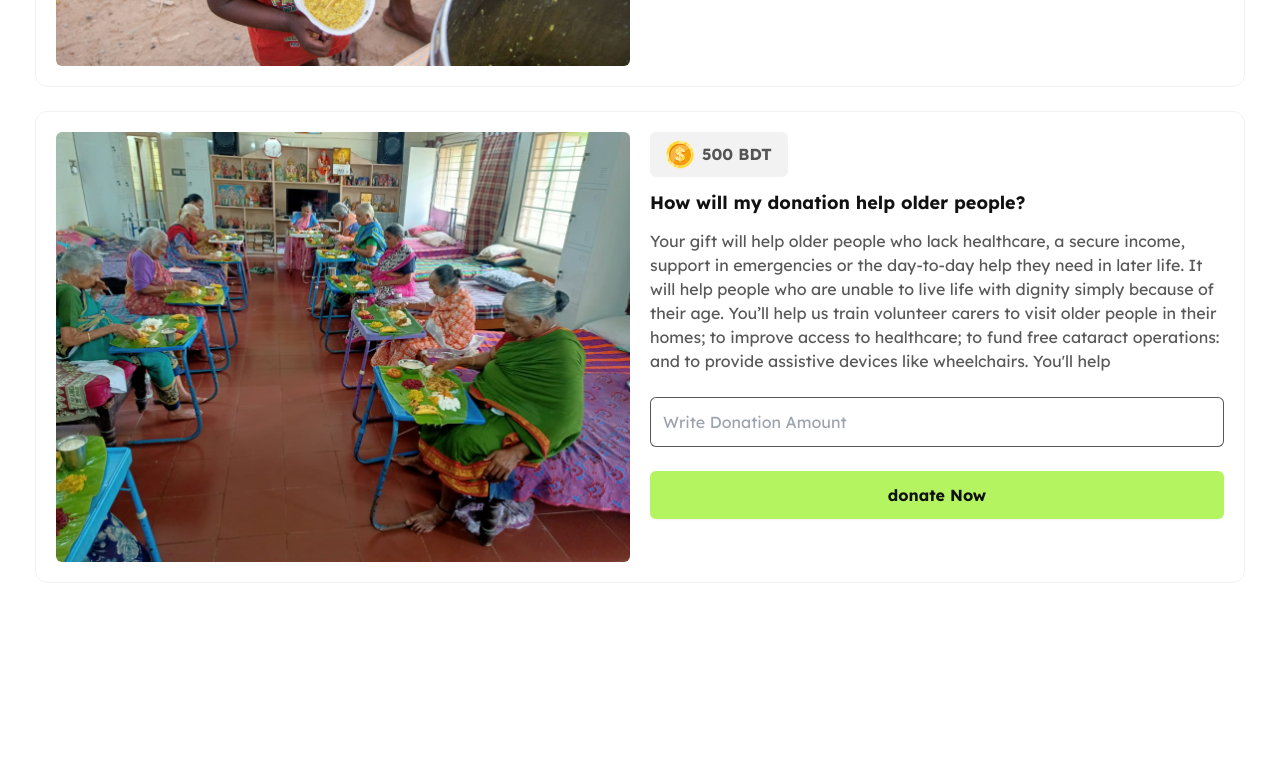
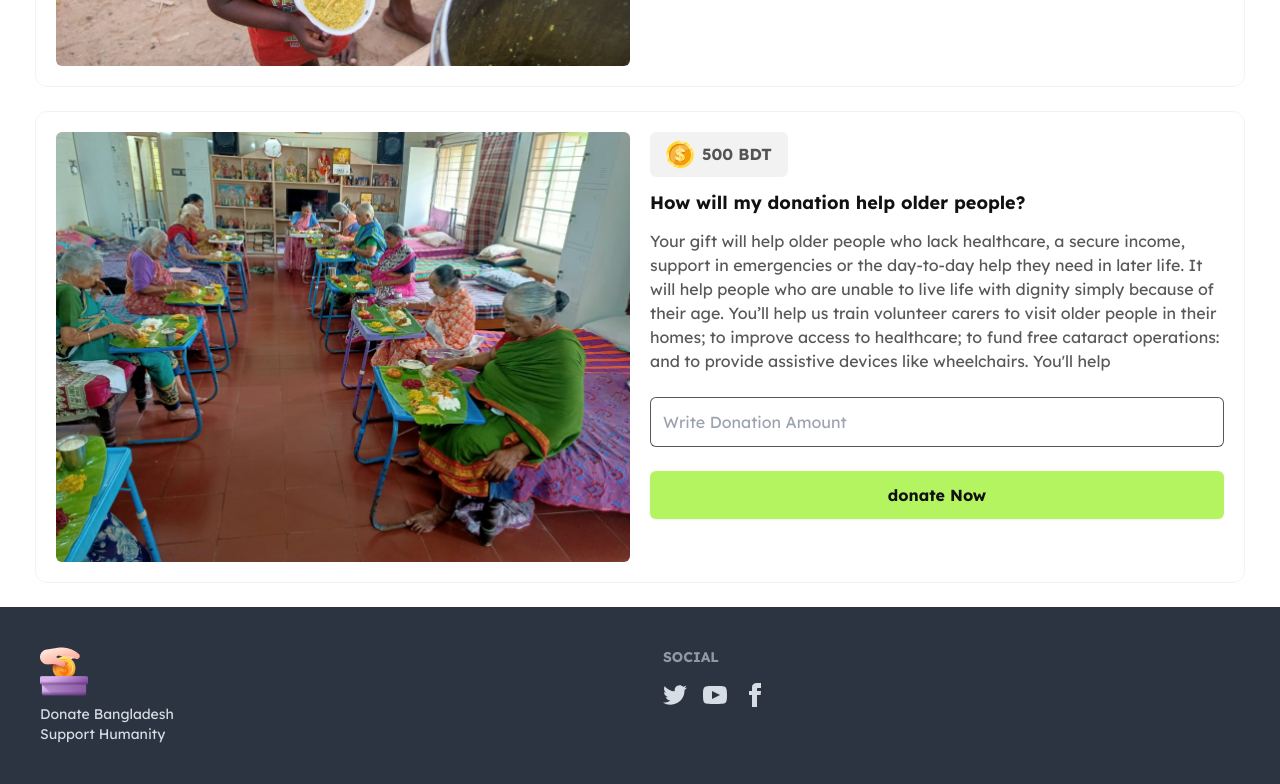
Before and after one commit to sabbir-hosen-dev/A5-Donate-BD, a plain HTML site: page index.html in a window 1280 px wide. Shown: the part 2140-2924 px from the top of the page. Before the commit the page ends 2747 px from the top, so only its background shows below. Drawn offline with nearby package versions, Linux system fonts and the light colour scheme.

Commit message:
footer add

```diff
--- a/index.html
+++ b/index.html
@@ -306,7 +306,7 @@
         </section>
 
 
-        <section id="history" class="history hidden  container py-5 wraper  ">
+        <section id="history" class="history min-h-[59.1vh] hidden  container py-5 wraper  ">
 
         </section>
 
@@ -330,6 +330,57 @@
         </div>
 
 
+
+
+        <footer class="footer bg-neutral text-neutral-content p-10">
+          <aside>
+            <img src="assets/logo.png" alt="">
+            <p>
+              Donate Bangladesh
+              <br />
+              Support Humanity
+            </p>
+          </aside>
+          <nav>
+            <h6 class="footer-title">Social</h6>
+            <div class="grid grid-flow-col gap-4">
+              <a>
+                <svg
+                  xmlns="http://www.w3.org/2000/svg"
+                  width="24"
+                  height="24"
+                  viewBox="0 0 24 24"
+                  class="fill-current">
+                  <path
+                    d="M24 4.557c-.883.392-1.832.656-2.828.775 1.017-.609 1.798-1.574 2.165-2.724-.951.564-2.005.974-3.127 1.195-.897-.957-2.178-1.555-3.594-1.555-3.179 0-5.515 2.966-4.797 6.045-4.091-.205-7.719-2.165-10.148-5.144-1.29 2.213-.669 5.108 1.523 6.574-.806-.026-1.566-.247-2.229-.616-.054 2.281 1.581 4.415 3.949 4.89-.693.188-1.452.232-2.224.084.626 1.956 2.444 3.379 4.6 3.419-2.07 1.623-4.678 2.348-7.29 2.04 2.179 1.397 4.768 2.212 7.548 2.212 9.142 0 14.307-7.721 13.995-14.646.962-.695 1.797-1.562 2.457-2.549z"></path>
+                </svg>
+              </a>
+              <a>
+                <svg
+                  xmlns="http://www.w3.org/2000/svg"
+                  width="24"
+                  height="24"
+                  viewBox="0 0 24 24"
+                  class="fill-current">
+                  <path
+                    d="M19.615 3.184c-3.604-.246-11.631-.245-15.23 0-3.897.266-4.356 2.62-4.385 8.816.029 6.185.484 8.549 4.385 8.816 3.6.245 11.626.246 15.23 0 3.897-.266 4.356-2.62 4.385-8.816-.029-6.185-.484-8.549-4.385-8.816zm-10.615 12.816v-8l8 3.993-8 4.007z"></path>
+                </svg>
+              </a>
+              <a>
+                <svg
+                  xmlns="http://www.w3.org/2000/svg"
+                  width="24"
+                  height="24"
+                  viewBox="0 0 24 24"
+                  class="fill-current">
+                  <path
+                    d="M9 8h-3v4h3v12h5v-12h3.642l.358-4h-4v-1.667c0-.955.192-1.333 1.115-1.333h2.885v-5h-3.808c-3.596 0-5.192 1.583-5.192 4.615v3.385z"></path>
+                </svg>
+              </a>
+            </div>
+          </nav>
+        </footer>
+
     <!-- javasctipt link -->
     <script src="js/function.js"></script>
     <script src="js/custom.js"></script>
--- a/js/function.js
+++ b/js/function.js
@@ -22,12 +22,14 @@ function sectionShow(value) {
   }
 }
 
+const currentDateTime = new Date();
+const time = 'Date: '+ currentDateTime.toString();
 
 function historyAdd (donate,selection){
   const createCard = `
     <div class="mb-5 border-2 border-gray p-4 rounded-lg">
       <p class="font-semibold mb-2">${donate} Taka is Donate for ${selection}</p>
-      <p class="bg-[#1111110d] rounded-md p-1">Date: ${new Date().toLocaleDateString('en-US', { weekday: 'short', year: 'numeric', month: 'long', day: 'numeric', hour: '2-digit', minute: '2-digit', hour12: true, timeZone: 'Asia/Dhaka' })} (Bangladesh) </p>
+      <p class="bg-[#1111110d] rounded-md p-1">${time} </p>
     </div>
   `
   const container = document.createElement('div');
```
Also changed, not shown: Blog.html (+51 -1 lines).
